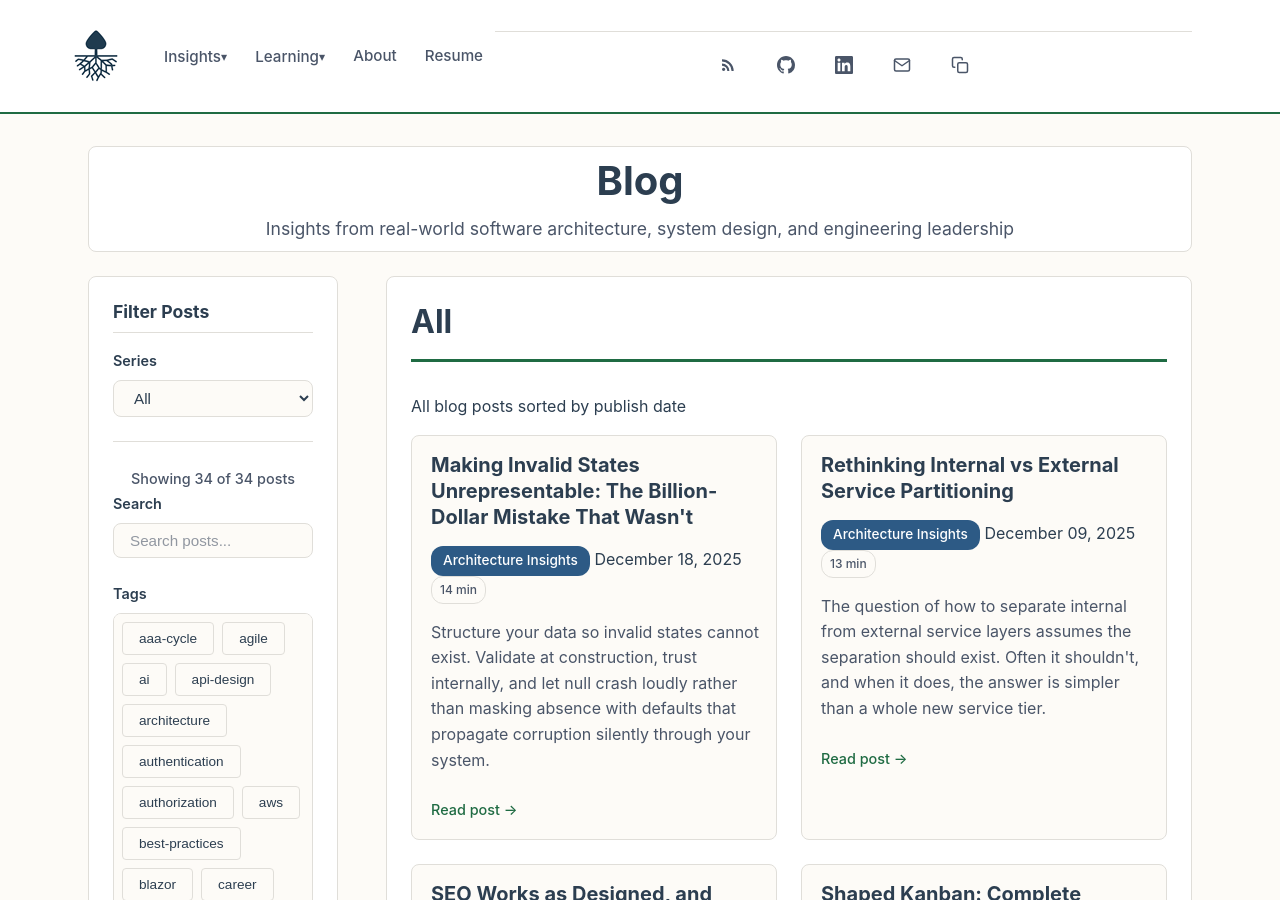
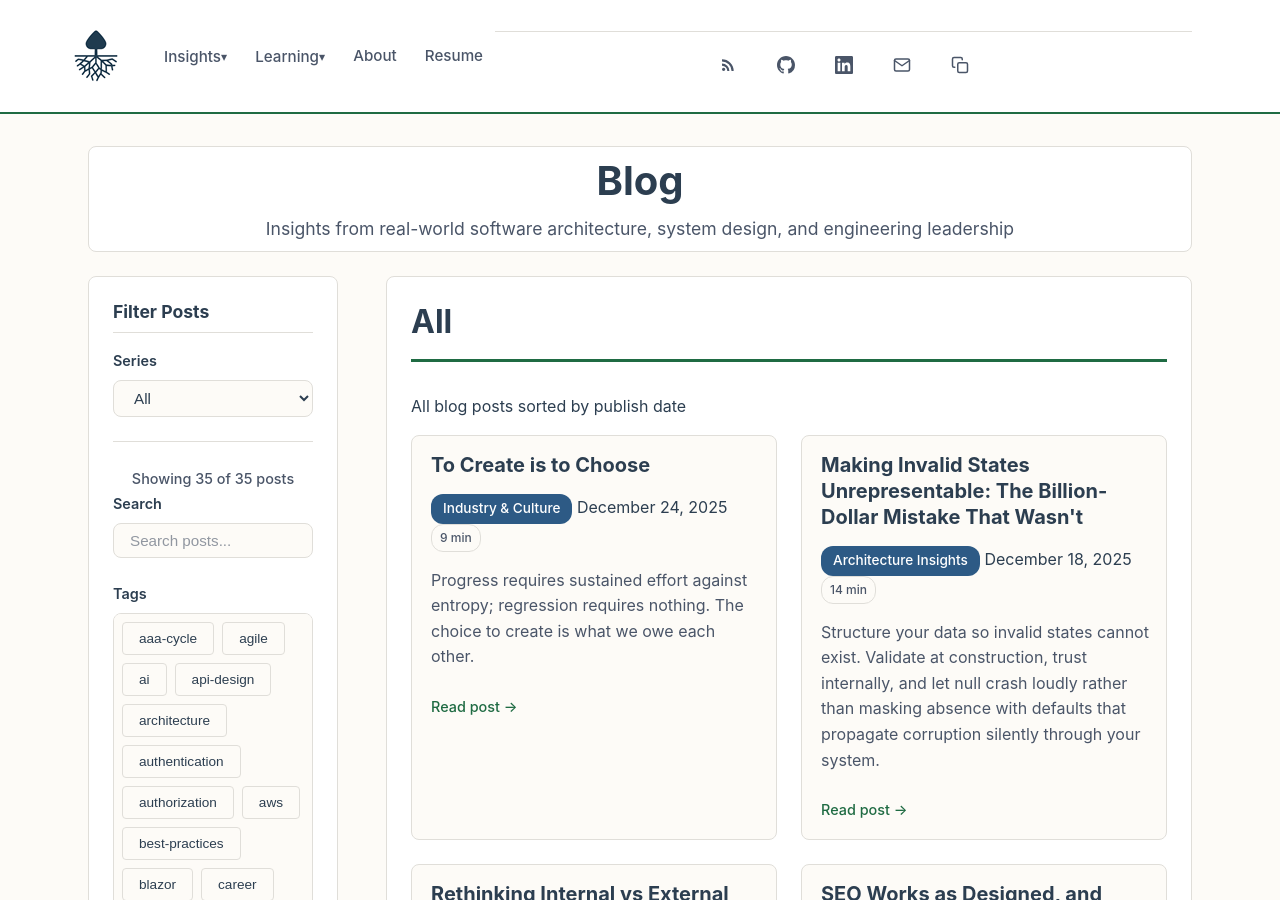
Before and after one commit to stevenstuartm/stevenstuartm.github.io, a Jekyll site: the page built from pages/blog.md, in a window 1280 px wide and 900 px high. Built offline with Jekyll 4.4.1, drawn with Linux system fonts in a browser that asks for light colours; part of the change alters nothing that is shown.

Commit message:
pubhlising the first version of the "create is to choose" post.

```diff
--- /dev/null
+++ b/_posts/2025-12-24-to-create-is-to-choose.md
@@ -0,0 +1,126 @@
+---
+layout: post
+title: "To Create is to Choose"
+date: 2025-12-24
+description: "Progress requires sustained effort against entropy; regression requires nothing. The choice to create is what we owe each other."
+series: "Industry & Culture"
+tags: [leadership, mentoring, philosophy, growth]
+---
+
+<blockquote class="pull-quote">
+<p>"To create is to choose."<br>— Hadrian Marlowe, <em>Sun Eater</em> by Christopher Ruocchio</p>
+</blockquote>
+
+The fictional character, Hadrian, speaks these words before sacrificing everything for a good he cannot prove will matter. He cannot see the outcome. He cannot guarantee his choice is right. But across his centuries-long life, he has perceived a truth greater than himself, a highest good that has proven itself through experience even if it cannot be proven through argument. And that truth demands sacrifice, not for itself, but for all of humanity. He doesn't have a perfect solution. He chooses anyway, because standing still in the current of causality isn't rest. It's dissolution. Creation is the only alternative.
+
+But Hadrian could only make that choice because someone once sacrificed everything to make him into the man he would become. The grand sacrifice requires a foundation, and that foundation is built through the quieter, more common sacrifice of mentoring. We create the people capable of choosing well by first choosing to invest in them.
+
+So much of early childhood is about obedience. Don't touch the stove. Hold my hand in the parking lot. Stay where I can see you. These aren't arbitrary rules imposed for control; they're survival constraints. A child who doesn't obey may not get the chance to understand why the rules existed. But obedience isn't the destination. It's the minimum viable foundation. The parent who only demands compliance fails the child just as surely as the one who skips it entirely. At some point, the child needs to walk on their own. And that transition from obedience to understanding to independent action is where the real work of mentoring begins. This isn't just about parenting. It's about any relationship where one person helps another grow: teaching, coaching, mentoring. The pattern is the same, and getting it wrong carries the same consequences.
+
+The perspective I'm sharing here didn't come from a single place. It crystallized from five sources that arrived at similar structures through different paths: science fiction, Christian apologetics, literary fiction, moral philosophy, and clinical psychology. That convergence is part of why I trust it.
+
+<blockquote class="pull-quote">
+<p>Truth isn't just something we search for. It's something that calls us to selfless action for the hope of future generations. What is true often reveals itself through what we're willing to sacrifice for others.</p>
+</blockquote>
+
+## The Path
+
+Growth follows a causal chain. Each stage depends on what came before, and each stage is necessary but insufficient on its own.
+
+**Obedience** keeps you alive long enough to form habits and begin walking on your own. It is not understanding, but it creates the safety to eventually develop understanding.
+
+**Knowledge** provides orientation. It reminds you of what has been proven true, false, more useful, or less useful. Knowledge shared is not the same as knowledge internalized, and neither is the same as understanding. Without orientation, you wander.
+
+**Understanding** guides you toward better decisions. Knowing that something works is different from knowing why it works and when it applies. Understanding bridges that gap, though it cannot guarantee you'll choose wisely.
+
+**Action** externalizes your decisions and tests your internal certainty against reality. You can understand something perfectly in theory and still be wrong. Action is where truth meets consequence.
+
+**Reflection** generates insight through honest examination. This is healthier when it includes perspective beyond your own, whether through collective dialogue or paired mentoring rather than solo rumination.
+
+**Insight** approaches truth. But it only arrives when the individual commits to gathering perspective beyond their own experience and assumptions.
+
+Skip a step and the structure weakens.
+
+## What is Truth
+
+### What Truth Is and Isn't
+
+Truth exists independent of our perception. Physics didn't begin when Newton published the Principia; we just finally had language to describe what was always operative. The discovery didn't create the reality; it revealed it.
+
+And yet, truth's independent existence isn't the point; the search for it is.
+
+Truth is a force, always present, given dimension through choice. Our discovery doesn't create it; our action reveals and maintains it. The honest seeker doesn't claim to possess absolute truth but remains oriented toward it. The humility isn't "there is no truth" but "I cannot contain all of it, yet I must still act."
+
+What is more useful and more good emerges through the search, through ideas tested against each other and proven through time. Not all ideas are equal. The search is how we find out which ones hold.
+
+Even honest religious people will tell you they do not know, and do not need to know, the full thoughts and will of God. The search produces what is more useful and more good. The destination, if there is one, remains beyond full comprehension. And that's acceptable, because the search itself is what improves us.
+
+### The Fallacy of "Real" vs. "True"
+
+It's easy to fall into the trap where the group or individual defines what can be true by what is experienced in the moment. "This is the real world," people say, as if current circumstance is the arbiter of what's possible or valid.
+
+This is backwards. What is true can be self-evident or can require rigorous proof through generations. But it is truth that must be made into habit, understood, taught, and most importantly, decided on through action. Again and again, without losing orientation and without forgetting what has been and what could be.
+
+To say that what is "real" defines what is true is to fall into nihilism. It states that there can be no objective truth, and subsequently no objective purpose, given the fickleness of humans and the ever-changing substance through which we experience life. But truth doesn't need our permission to exist. It doesn't need to be perceived. It operates whether we acknowledge it or not.
+
+<blockquote class="pull-quote">
+<p>The question isn't whether truth exists. The question is whether we're searching for it or assuming we've already found it.</p>
+</blockquote>
+
+## The Danger of Assumption
+
+Regression doesn't usually announce itself. It creeps in when truth is assumed rather than searched for.
+
+This often follows from lost historical context. When people forget why principles exist, what failures they emerged from, and what problems they solved, they start treating hard-won wisdom as arbitrary constraint. They discard it. Then they rediscover the failures their ancestors already paid for.
+
+The assumption that current practice is sufficient, that the search is complete, is where regression begins.
+
+The honest approach isn't "we've arrived" but "we're still searching." Not because truth doesn't exist, but because our grasp of it is always partial, always requiring maintenance.
+
+## Which Story Do You Prefer?
+
+Not all ideas are equal. Some have been tested against alternatives and proven through time and collective strife. Others haven't survived their first contact with reality. The search process itself acts as a filter.
+
+But here's the harder question: when the evidence doesn't settle the matter, when you can't prove which version is true, what then?
+
+This isn't relativism. Asking "which story do you prefer?" doesn't mean truth doesn't matter. It means that when evidence alone can't settle the question, we must still choose. And that choice reveals something about us.
+
+The version of the story we prefer, the one that accounts for both what has been proven and what we aspire toward, becomes our orientation. It shapes how we act, what we pursue, and what we pass on. The question isn't which story is easiest or most comfortable. It's which story we're willing to live by.
+
+Your experience is real, but it's also limited. The collective search across centuries has been stress-tested across contexts, cultures, and circumstances that no individual could encounter in a single lifetime. That search doesn't guarantee truth, but it narrows the field. And when you must still choose between remaining possibilities, the honest path forward isn't paralysis. It's committing to the story that best accounts for what we know and what we hope for, while remaining open to revision as understanding deepens.
+
+## What We Owe Each Other
+
+The chain is fragile because halted progress doesn't stay halted. It regresses. Standing still isn't neutral. The current of causality keeps moving whether you paddle or not. Progress requires sustained effort against entropy. Regression requires nothing.
+
+<blockquote class="pull-quote">
+<p>Millennia to build, a generation to forget.</p>
+</blockquote>
+
+You can learn all there is to learn, and the very next generation can find itself at the beginning with little effort. Creation is the only alternative to dissolution. The choice to keep moving, to keep searching, to keep creating is what keeps us alive, and that choice is what we owe each other.
+
+This debt isn't abstract. It's the parent who shifts from "because I said so" to "let me show you what happens." It's the teacher who explains not just what to do but why it matters. It's the mentor who recognizes when obedience has become habit and understanding can begin.
+
+## The Convergence of Sources
+
+These ideas didn't emerge from a single tradition. They arrived from multiple directions at once, which is part of why I trust them.
+
+**Christopher Ruocchio's *Sun Eater*** gives this post its title. Hadrian Marlowe doesn't act from certainty; he acts from conviction. He perceives a good worth pursuing even though he cannot prove it will matter. He chooses anyway, because choosing is the only alternative to dissolution.
+
+**C.S. Lewis's *Screwtape Letters*** makes the fallacy of "real" versus "true" explicit. A senior demon advises: don't attack truth directly. Keep the human focused on "real life," the immediate, the mundane. Make truth feel abstract and impractical. The most effective corruption doesn't announce itself; it quietly replaces orientation toward truth with absorption in circumstance.
+
+**Yann Martel's *Life of Pi*** poses the question directly. After surviving months at sea, Pi tells investigators two versions of his story: one with animals, one without. Neither can be proven. He asks: "Since it makes no factual difference to you and you can't prove the question either way, which story do you prefer?" When the investigator chooses the story with animals, Pi responds: "And so it goes with God." The story we choose reveals who we are.
+
+**T.M. Scanlon's contractualism**, dramatized in *The Good Place*, reframes ethics from individual virtue to mutual obligation. The question isn't "what is right?" in the abstract but "what do we owe each other?" The choice to create isn't just about personal meaning; it's about the debt we carry to those who come after. The mentor owes the mentee orientation. The parent owes the child a foundation to stand on.
+
+**Jordan Peterson** argues that meaning comes from responsibility, not comfort. You find purpose by choosing to bear weight that matters. He also warns against ideological possession, where people stop searching and start assuming. The framework becomes a substitute for genuine inquiry, and regression begins even while the person believes they've arrived at truth.
+
+## To Create is to Choose
+
+The cycle continues: obedience becomes habit, knowledge becomes orientation, understanding becomes better decisions, action tests certainty against reality, reflection generates insight, and honest insight approaches truth.
+
+Then you pass it on. The next generation begins again, not from zero if you did your job, but from wherever you managed to carry them before setting them down to walk on their own.
+
+What is true often reveals itself through what we're willing to sacrifice for others. The selfless act, the choice made for future generations rather than for ourselves, is how truth becomes visible. It's how we know what we actually believe.
+
+That's the debt. That's the obligation. To create is to choose, and choosing to create for those who come after is how we provide hope to those yet to come.
--- a/assets/data/blog_series_config.json
+++ b/assets/data/blog_series_config.json
@@ -49,6 +49,7 @@
     "Industry & Culture": {
       "description": "Perspectives on hiring practices, leadership, and industry trends",
       "posts": [
+        "2025-12-24-to-create-is-to-choose.md",
         "2025-11-22-seo-made-itself-obsolete.md",
         "2025-10-11-leadership-failures-disguised-as-empowerment.md",
         "2025-10-10-build-slow-to-go-fast.md",
```
